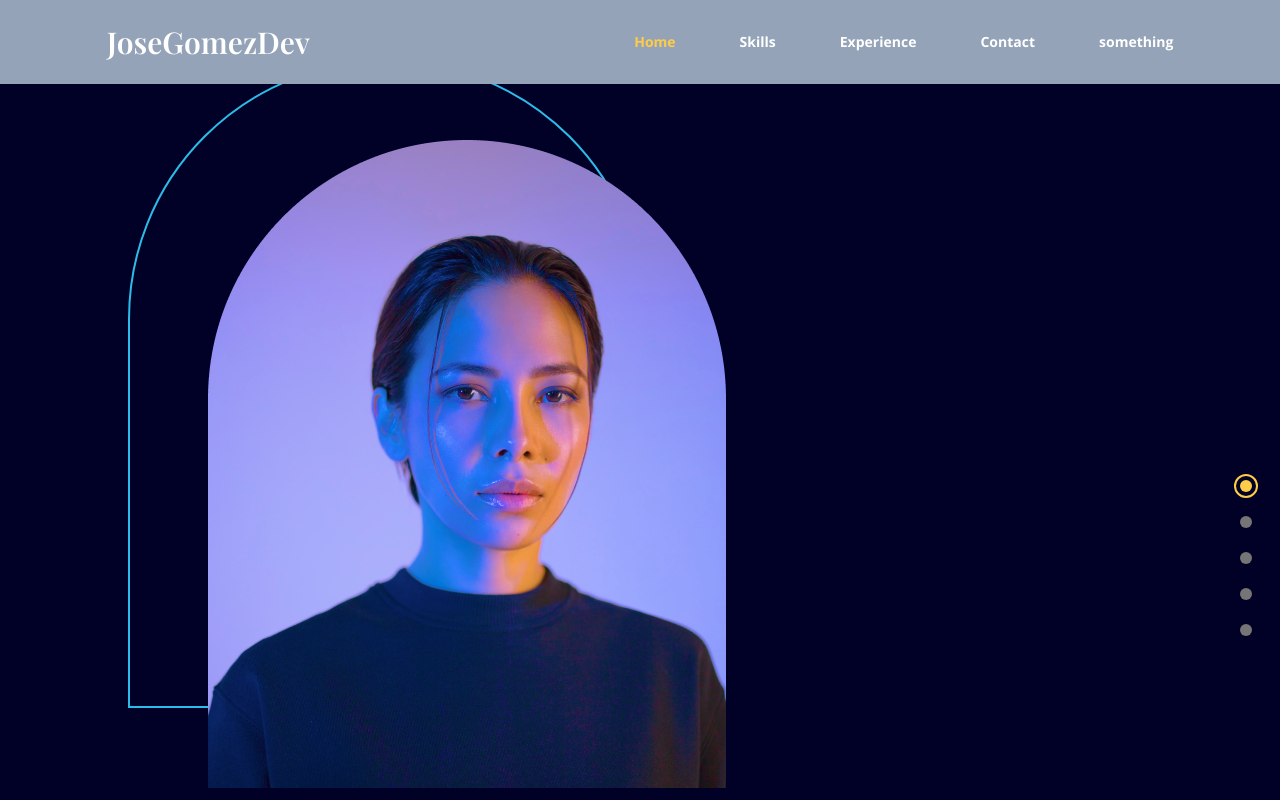
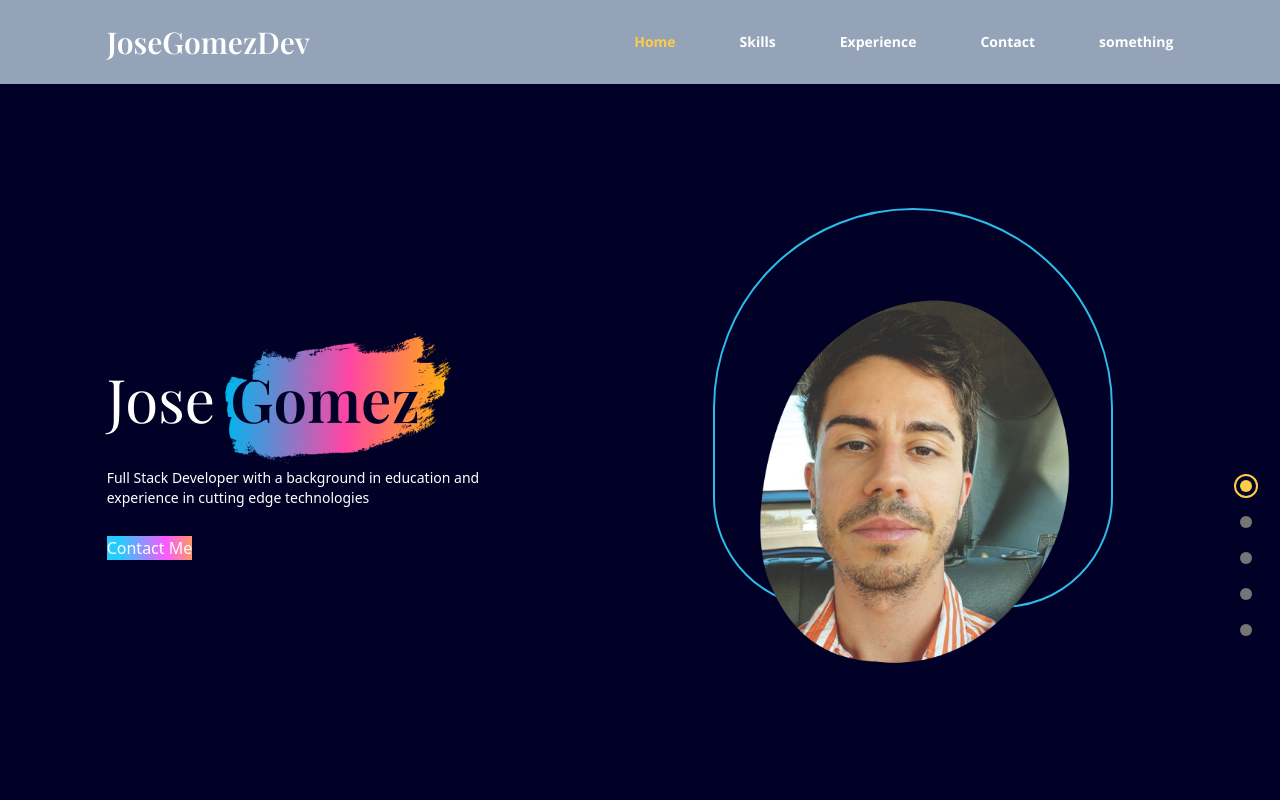
Before and after one commit to Josequesada9393/PorfolioWebsite, a React (Create React App) app in the folder josegomezdev/: page / in a window 1280 px wide. Built offline with nearby package versions, Linux system fonts and the light colour scheme.

Commit message:
profile pic

```diff
--- a/josegomezdev/src/scenes/Landing.jsx
+++ b/josegomezdev/src/scenes/Landing.jsx
@@ -12,27 +12,85 @@ function Landing({ setSelectedPage }) {
 >
 
      {/* IMAGE SECTION */}
-      <div className="basis-3/5 z-10 mt-16 md:mt-32 flex justify-center md:order-2">
+      <div className="basis-3/5 z-10 mt-2 md:mt-2 flex justify-center md:order-2">
         {isAboveLarge ? (
-          <div
-            className="relative z-0 ml-20 before:absolute before:-top-20 before:-left-20 before:rounded-t-[400px]
-            before:w-full before:max-w-[400px] md:before:max-w-[600px] before:h-full before:border-2 before:border-blue before:z-[-1]"
+          <div className='relative z-0 ml-20 before:absolute before:top-40 before:-left-30 before:rounded-t-[900px]
+           before:rounded-b-[500px] before:rounded-r-[500px] before:w-full before:max-w-[400px] md:before:max-w-[600px] before:h-[400px] before:border-2 before:border-blue before:z-[-1]'
           >
             <img
               alt="profile"
-              className="hover:filter hover:saturate-200 transition duration-500 z-10 w-full max-w-[400px] md:max-w-[600px]"
-              src="assets/profile-image.png"
+              className="hover:filter hover:grayscale-[70] transition duration-500 z-10 w-full max-w-[300px] md:max-w-[400px]"
+              src="assets/profilePicJose.png"
             />
           </div>
         ) : (
           <img
             alt="profile"
-            className="z-10 w-full max-w-[400px] md:max-w-[600px]"
-            src="assets/profile-image.png"
+            className="z-10 w-full max-w-[400px] md:max-w-[600px] hover:grayscale-[70] transition duration-500"
+            src="assets/profilePicJose.png"
           />
         )}
-      </div>
 
+</div>
+
+        {/* MAIN SECTION */}
+        <div className="z-30 basis-2/5 mt-12 md:mt-32">
+
+          <motion.div
+            initial="hidden"
+            whileInView='visible'
+            viewport={{ once: true, amount: 0.5 }}
+            transition={{ duration: 0.5 }}
+            variant={{
+              hidden: { opacity: 0, x: -50 },
+              visible: {opacity: 1, x: 0}
+            }}
+
+          >
+
+    <p className="text-6xl font-playfair z-10 text-center md:text-start">
+            Jose {""}
+            <span
+              className="xs:relative xs:text-deep-blue xs:font-semibold z-20 xs:before:content-brush
+              before:absolute before:-left-[25px] before:-top-[70px] before:z-[-1]"
+            >
+              Gomez
+            </span>
+          </p>
+
+          <p className="mt-10 mb-7 text-sm text-center md:text-start">
+            Full Stack Developer with a background in education and experience in cutting edge technologies
+          </p>
+
+        </motion.div>
+
+        {/* call to action */}
+        <motion.div
+          className='flex mt-5 justify-center md:justify-start'
+            initial="hidden"
+            whileInView='visible'
+            viewport={{ once: true, amount: 0.5 }}
+            transition={{ delay: 0.2 }}
+            variant={{
+              hidden: { opacity: 0, x: -50 },
+              visible: {opacity: 1, x: 0}
+            }}
+
+        >
+
+          <AnchorLink
+            className='bg-gradient-rainblue'
+            onClick={() => setSelectedPage("contact")}
+            href="#contact"
+          >
+            Contact Me
+        </AnchorLink>
+
+        </motion.div>
+
+
+
+        </div>
 
     </section>
   )
```
Also changed, not shown: josegomezdev/public/assets/almondShape.svg (added), josegomezdev/src/assets/almondShape.svg (added).
